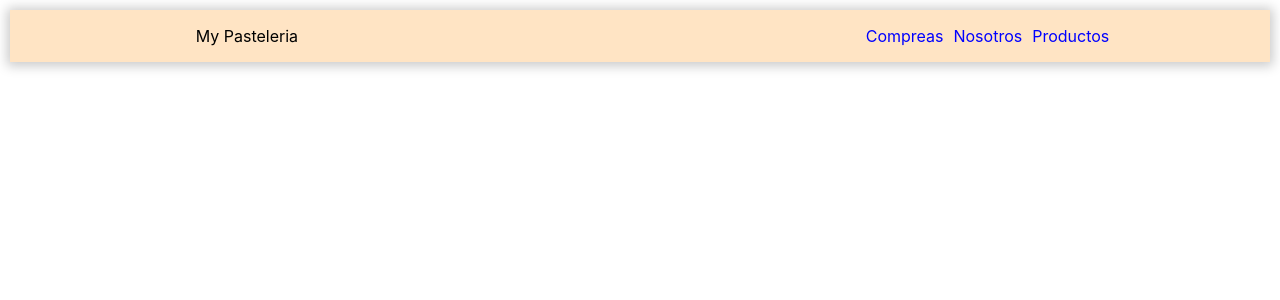
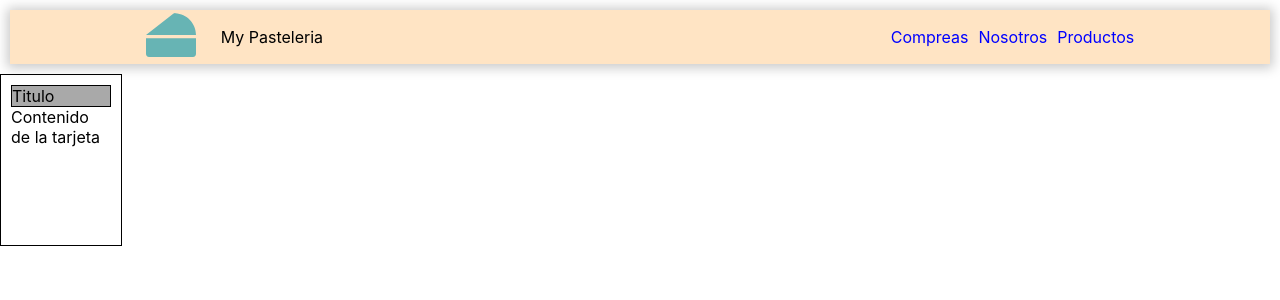
Before and after one commit to lean120892/Pasteleria-delavina, a React (Create React App) app: page / in a window 1280 px wide. Shown: the top 300 px of the page. Built offline with nearby package versions, Linux system fonts and the light colour scheme.

Commit message:
pasteleria - de la Viña, L - Segunda entrega

```diff
--- a/package.json
+++ b/package.json
@@ -8,6 +8,7 @@
     "@testing-library/user-event": "^13.5.0",
     "react": "^18.2.0",
     "react-dom": "^18.2.0",
+    "react-icons": "^4.4.0",
     "react-scripts": "5.0.1",
     "web-vitals": "^2.1.4"
   },
--- a/public/index.html
+++ b/public/index.html
@@ -24,7 +24,7 @@
       work correctly both with client-side routing and a non-root public URL.
       Learn how to configure a non-root public URL by running `npm run build`.
     -->
-    <title>React App</title>
+    <title>Pasteleria</title>
   </head>
   <body>
     <noscript>You need to enable JavaScript to run this app.</noscript>
--- a/src/App.js
+++ b/src/App.js
@@ -1,11 +1,18 @@
 
 import './App.css';
 import NavBar from './components/NavBar';
+import ItemListContainer from './components/ItemListContainer';
 
 function App() {
   return (
     <>
     <header>  <NavBar/> </header>
+    <body>
+        <ItemListContainer
+      titulo = "Titulo"
+      cuerpo = "Contenido de la tarjeta"
+      ></ItemListContainer>
+    </body>
     </>
 
   );
--- /dev/null
+++ b/src/components/CartWidget.css
@@ -0,0 +1,4 @@
+.icono{
+    font-size: 50px;
+    color: rgb(103, 180, 180);
+}
--- /dev/null
+++ b/src/components/CartWidget.js
@@ -0,0 +1,12 @@
+
+
+import { FaCheese } from "react-icons/fa";
+import './CartWidget.css';
+export default function CartWidget(){
+
+    return(
+        < >
+      <FaCheese className="icono" />
+        </>
+    );
+};
--- /dev/null
+++ b/src/components/ItemListContainer.css
@@ -0,0 +1,11 @@
+.cardContainer{
+    border: solid 1px black;
+    width: 100px;
+    height: 150px;
+    padding: 10px;
+}
+.tituloContainer{
+    border: solid 1px black;
+    background-color: darkgrey;
+}
+.cuerpoContainer{}
--- /dev/null
+++ b/src/components/ItemListContainer.js
@@ -0,0 +1,21 @@
+import React from 'react'
+import './ItemListContainer.css'
+
+ const ItemListContainer = (props) =>{
+
+    return(
+        <>
+            <div className="cardContainer">
+                <div className='tituloContainer'>
+                    {props.titulo}
+                </div>
+                <div className='cuerpoContainer'>
+                    {props.cuerpo}
+                </div>
+
+            </div>
+
+        </>
+    );
+};
+export default ItemListContainer;
--- a/src/components/NavBar.js
+++ b/src/components/NavBar.js
@@ -1,9 +1,19 @@
 
 import './NavBar.css';
+import CartWidget from './CartWidget';
+
 export default  function NavBar(){
     return(
+
         <div className='contenedor-navbar'>
-        <div className='titulo-navbar'> <p>My Pasteleria</p></div>
+            <div>
+            <CartWidget></CartWidget>
+            </div>
+
+            <div className='titulo-navbar'>
+                <p>My Pasteleria</p>
+            </div>
+
             <div>
                 <ul className='accesos-navbar'>
                     <li><a href=''>Compreas</a></li>
@@ -11,6 +21,7 @@ return(
                     <li><a href=''>Productos</a></li>
                 </ul>
             </div>
+
         </div>
 
     );
```
Also changed, not shown: Leer.txt (added), 1 other file (tests, documents, lock files or other folders). Lines whose indentation alone changed are shown as unchanged.
